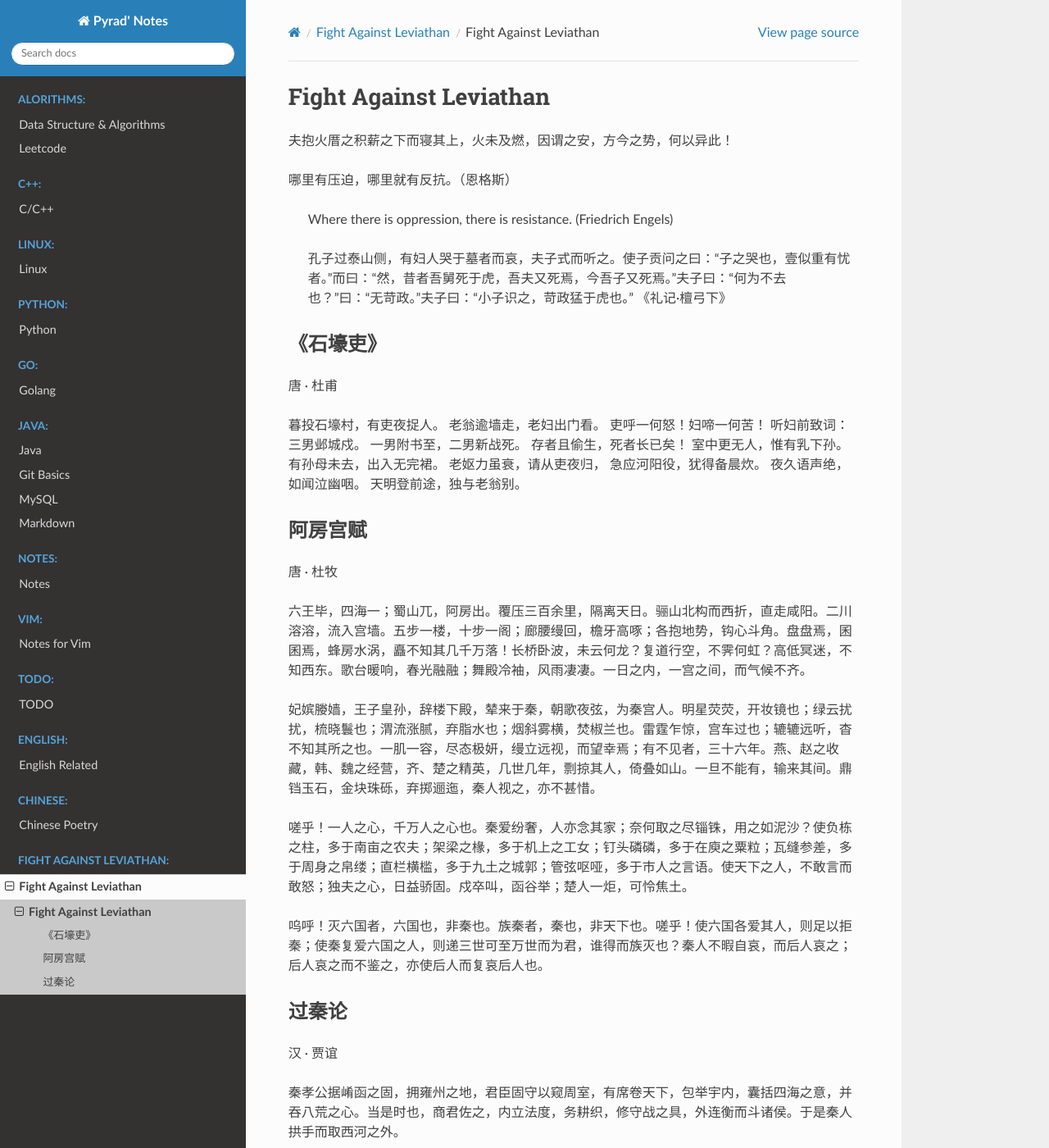
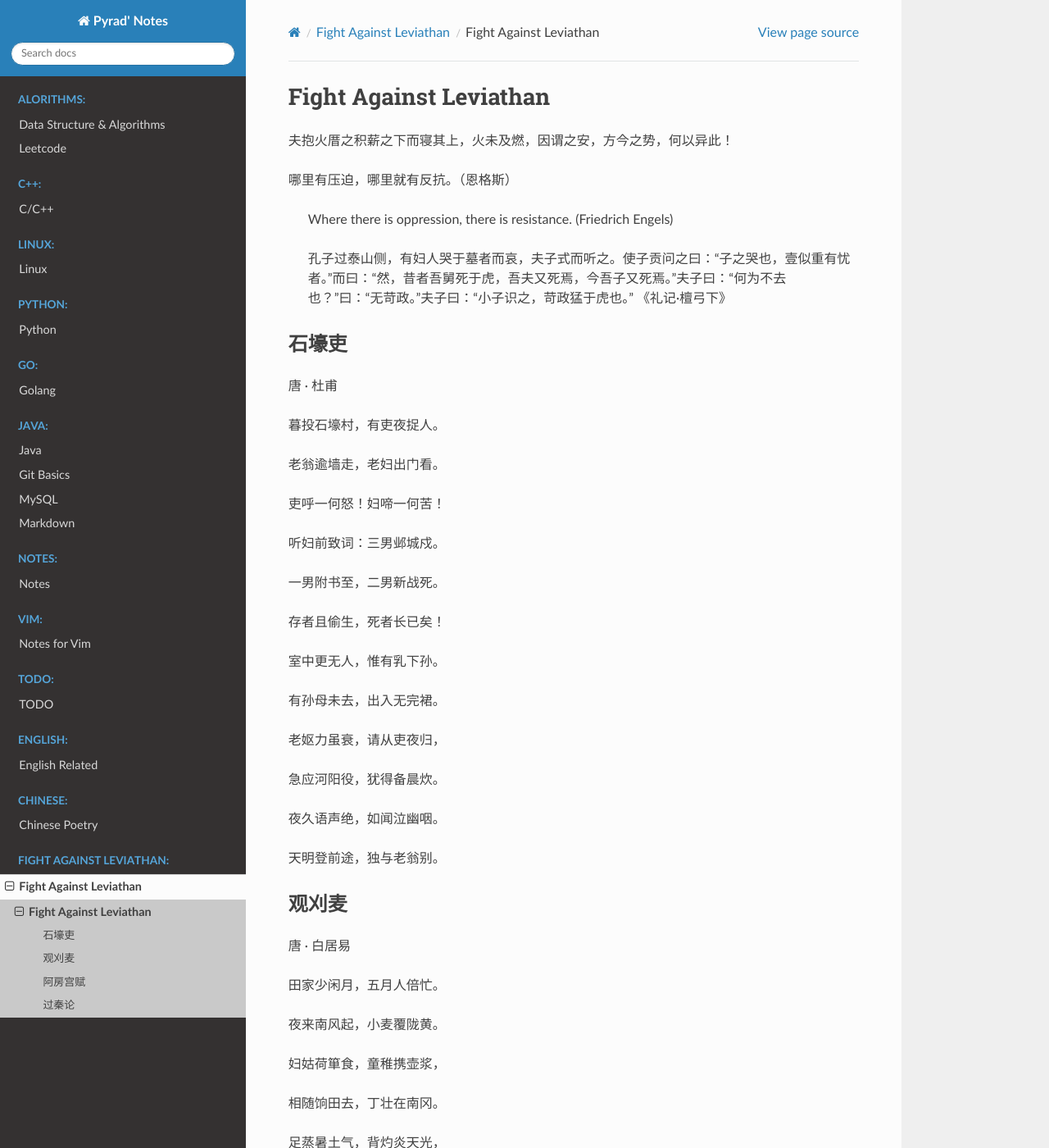
Before and after one commit to Pyrad/pyradnotes, a Sphinx documentation site: the page built from source/FightAgainstLeviathan/FightAgainstLeviathan.md, in a window 1280 px wide and 1400 px high. Shown: the whole window at 82% size. Built offline with Sphinx 7.4.7 and the Read the Docs theme 2.0.0, drawn with Linux system fonts in a browser that asks for light colours; some of the changed text lies outside the part shown.

Commit message:
观刈麦

```diff
--- a/source/FightAgainstLeviathan/FightAgainstLeviathan.md
+++ b/source/FightAgainstLeviathan/FightAgainstLeviathan.md
@@ -16,24 +16,65 @@
 
 
 
-## 《石壕吏》
+## 石壕吏
 
 唐 · 杜甫
 
 暮投石壕村，有吏夜捉人。
+
 老翁逾墙走，老妇出门看。
+
 吏呼一何怒！妇啼一何苦！
+
 听妇前致词：三男邺城戍。
+
 一男附书至，二男新战死。
+
 存者且偷生，死者长已矣！
+
 室中更无人，惟有乳下孙。
+
 有孙母未去，出入无完裙。
+
 老妪力虽衰，请从吏夜归，
+
 急应河阳役，犹得备晨炊。
+
 夜久语声绝，如闻泣幽咽。
+
 天明登前途，独与老翁别。
 
 
+
+## 观刈麦
+
+唐 · 白居易
+
+田家少闲月，五月人倍忙。
+
+夜来南风起，小麦覆陇黄。
+
+妇姑荷箪食，童稚携壶浆，
+
+相随饷田去，丁壮在南冈。
+
+足蒸暑土气，背灼炎天光，
+
+力尽不知热，但惜夏日长。
+
+复有贫妇人，抱子在其旁，
+
+右手秉遗穗，左臂悬敝筐。
+
+听其相顾言，闻者为悲伤。
+
+家田输税尽，拾此充饥肠。
+
+今我何功德，曾不事农桑。
+
+吏禄三百石，岁晏有余粮。
+
+念此私自愧，尽日不能忘。
 
 
 
```
